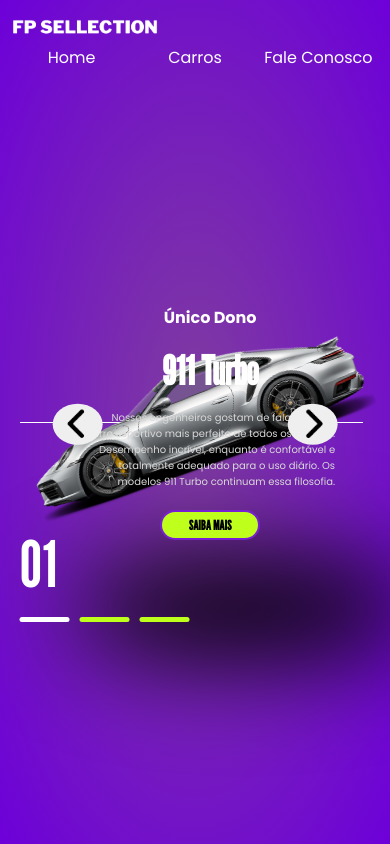
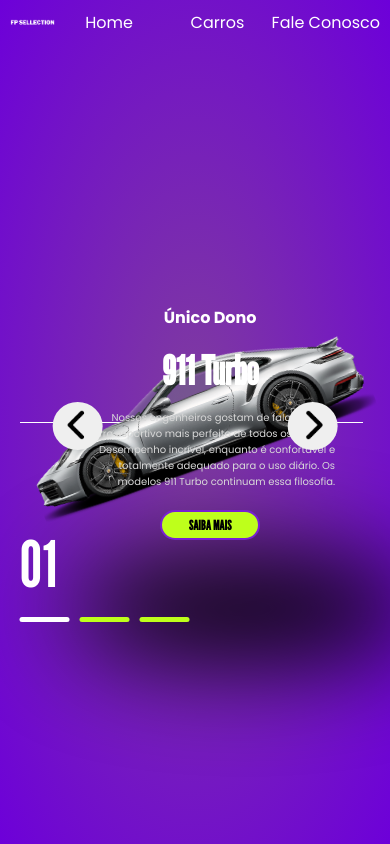
Before and after one commit to alexferreiraaf/car-slider, a plain HTML site: page index.html in a window 390 px wide. Shown: the top 844 px of the page. Drawn offline with nearby package versions, Linux system fonts and the light colour scheme.

Commit message:
responsivo new

```diff
--- a/scripts.js
+++ b/scripts.js
@@ -5,6 +5,8 @@
 let indicator = document.querySelector('.indicadores')
 let dots = indicator.querySelectorAll('ul li')
 let list = container.querySelector('.list')
+let touchstartX = 0;
+let touchendX = 0;
 
 let active = 0
 let firstPosition = 0
@@ -35,3 +37,16 @@
   setSlider()
   item[active].classList.add('active')
 }
+
+container.addEventListener('touchstart', function(event) {
+  touchstartX = event.changedTouches[0].screenX;
+}, false);
+
+container.addEventListener('touchend', function(event) {
+  touchendX = event.changedTouches[0].screenX;
+  if (touchendX < touchstartX) {
+      nextButton.click();
+  } else {
+      prevButton.click();
+  }
+}, false);
--- a/styles.css
+++ b/styles.css
@@ -20,12 +20,13 @@
   transform: translateX(-50%);
   display: grid;
   align-items: center;
-  grid-template-columns: 1fr 600px;
+  grid-template-columns: 1fr auto;
   gap: 10%;
   z-index: 2;
 
   & img {
-    width: 250px;
+    max-width: 100%;
+    height: auto;
   }
 
   & nav {
@@ -34,6 +35,7 @@
       grid-template-columns: repeat(3, 200px);
     }
   }
+
 }
 
 section {
@@ -282,7 +284,7 @@
 /* Responsividade para telas menores (tablets) */
 @media (max-width: 768px) {
   header {
-    grid-template-columns: 1fr;
+    grid-template-columns: 1fr auto;
     gap: 0;
     width: 100vw;
     padding: 10px;
@@ -357,10 +359,17 @@
   }
 
   .arrows button {
-    width: 40px;
+    width: 3rem;
+    height: 3rem;
   }
 
   .indicadores .number {
     font-size: 2em;
   }
+
+  img {
+    max-width: 100%;
+    height: auto;
+  }
+
 }
```
